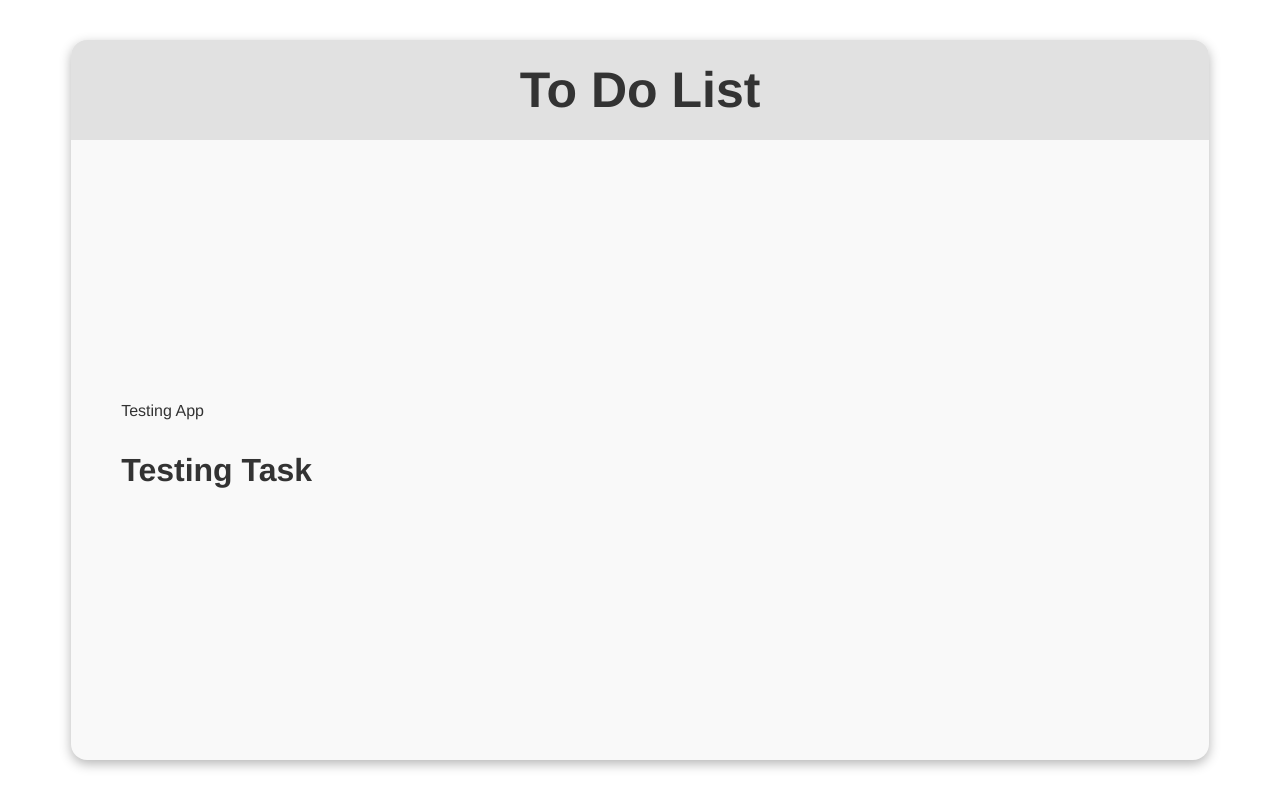
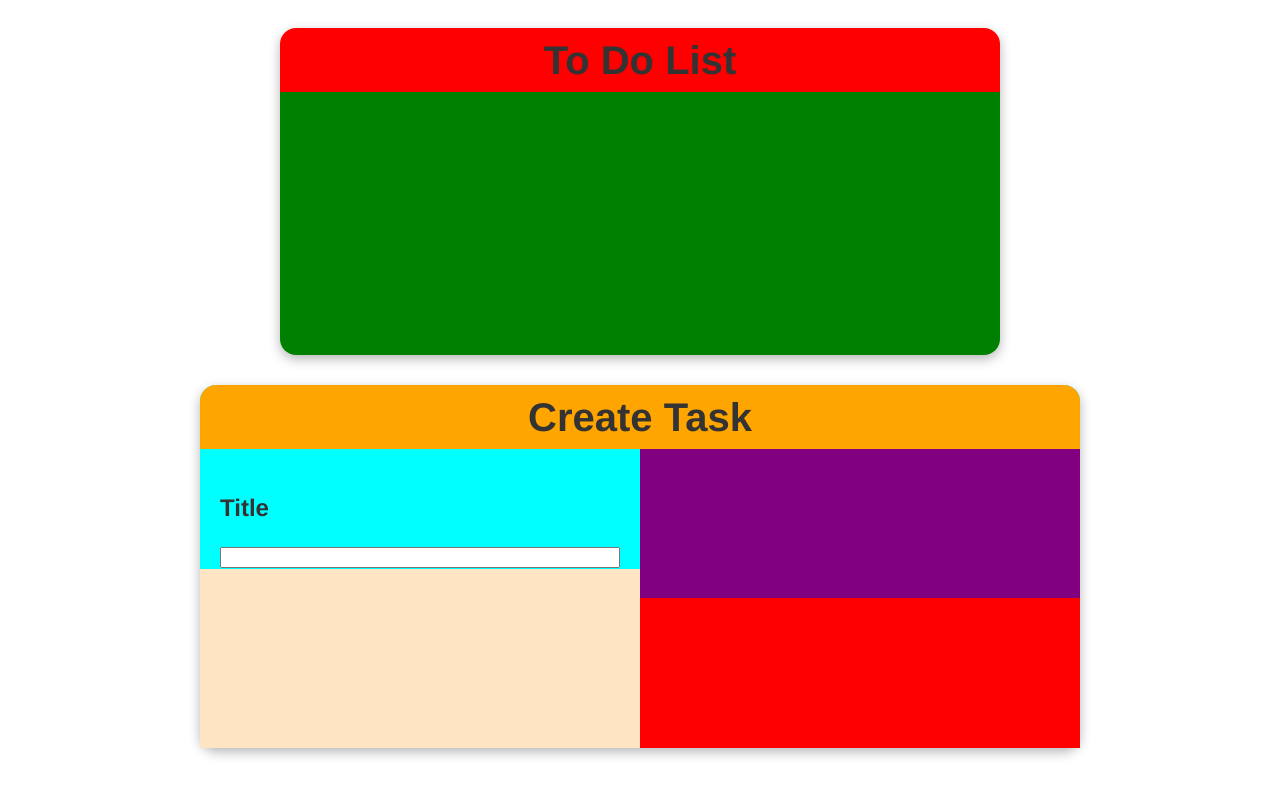
Before and after one commit to JoshBurke0/project2, a React (Vite) app in the folder client/: page / in a window 1280 px wide. Built offline with nearby package versions, Linux system fonts and the light colour scheme.

Commit message:
fleshed out the static frame

```diff
--- a/client/src/App.css
+++ b/client/src/App.css
@@ -1,33 +1,120 @@
-#frame{
+.wrapper {
+  display: flex;
+  flex-direction: column;
+  height: 95vh;
+  gap: 30px;
+  padding: 20px;
+  box-sizing: border-box;
+}
+
+#listFrame{
   display: grid;
+  grid-template-rows: 8vh 1fr;
   flex-direction: column;
   box-sizing: border-box;
-  width: 90%;
-  height: 90vh;
+  width: 90vh;
+  height: 45vh;
   /* padding: 20px; */
-  margin: 0 auto;
-  margin-top: 5vh;
+  margin: 0 auto 0 auto;
+  margin-top: auto;
   border-radius: 16px;
   background-color: #f9f9f9;
   box-shadow: 0 4px 12px rgb(182, 182, 182)
 }
 
-#titleDiv{
-  background-color: rgb(225, 225, 225);
-  height: 10vh;
+#listTitleFrame{
+  /* background-color: rgb(225, 225, 225); */
+  height: 8vh;
   border-radius: 16px 16px 0 0;
-  padding: 10px;
   display: flex;
   justify-content: center;
   align-items: center;
+  background-color: red;
 }
 
-#title{
+#listTitle{
   display: grid;
   place-items: center;
-  font-size: 50px;
+  font-size: 40px;
 }
 
 #innerFrame{
+  background-color: green;
   padding: 50px;
+  display: flex;
+  flex-direction: column; /* Stacks items vertically */
+  justify-content: flex-start;
+  border-radius: 0 0 16px 16px;
+
 }
+
+#taskFrame{
+  background-color: aqua;
+  display: grid;
+  grid-template-rows: 8vh 1fr;
+  flex-direction: column;
+  box-sizing: border-box;
+  width: 110vh;
+  height: 50vh;
+  /* padding: 20px; */
+  margin: 0 auto 0 auto;
+  margin-top: auto;
+  border-radius: 16px;
+  box-shadow: 0 4px 12px rgb(182, 182, 182)
+}
+
+#taskTitleFrame{
+  height: 8vh;
+  border-radius: 16px 16px 0 0;
+  display: flex;
+  justify-content: center;
+  align-items: center;
+  background-color: orange
+}
+
+#taskTitle{
+  display: grid;
+  place-items: center;
+  font-size: 40px;
+}
+
+#setInfo{
+  background-color: lightblue;
+  display: grid;
+  grid-template-columns: 50% 50%;
+}
+
+#setWriting{
+  background-color: lightpink;
+  display: grid;
+  grid-template-rows: 40% 60%;
+}
+
+#setTitle{
+  background-color: aqua;
+  display: flex;
+  flex-direction: column;
+  padding: 20px;
+}
+
+#titleInput{
+  height: 5vh;
+}
+
+#setDesc{
+  background-color: bisque;
+}
+
+#setDropdown{
+  background-color: green;
+  display: grid;
+  grid-template-rows: 50% 50%;
+}
+
+#setDate{
+  background-color: purple;
+}
+
+#setPriority{
+  background-color: red;
+}
--- a/client/src/App.jsx
+++ b/client/src/App.jsx
@@ -5,13 +5,33 @@ export default function App() {
   const [TaskName, setTaskName] = useState('Testing Task')
   return(
     <>
-      <div id="frame">
-        <div id="titleDiv">
-          <h1 id="title">To Do List</h1>
+      <div class="wrapper">
+        <div id="listFrame">
+          <div id="listTitleFrame">
+            <h1 id="listTitle">To Do List</h1>
+          </div>
+          <div id="innerFrame">
+            {/* <p>Testing App</p>
+            <Task TaskName = {TaskName}/> */}
+          </div>
         </div>
-        <div id="innerFrame">
-          <p>Testing App</p>
-          <Task TaskName = {TaskName}/>
+        <div id="taskFrame">
+          <div id="taskTitleFrame">
+            <h1 id="taskTitle">Create Task</h1>
+          </div>
+          <div id="setInfo">
+              <div id="setWriting">
+                <div id="setTitle">
+                  <h2>Title</h2>
+                  <input id="titleInput"></input>
+                </div>
+                <div id="setDesc"></div>
+              </div>
+              <div id="setDropdown">
+                <div id="setDate"></div>
+                <div id="setPriority"></div>
+              </div>
+          </div>
         </div>
       </div>
     </>
```
